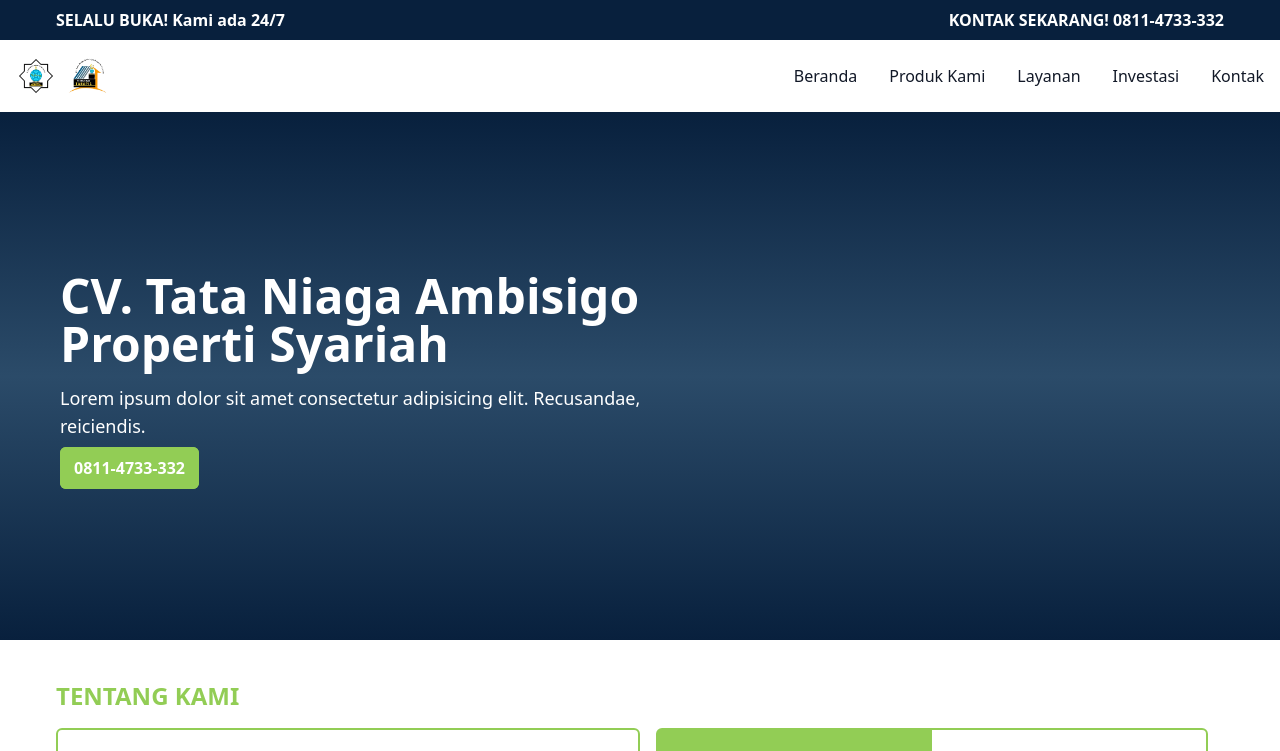
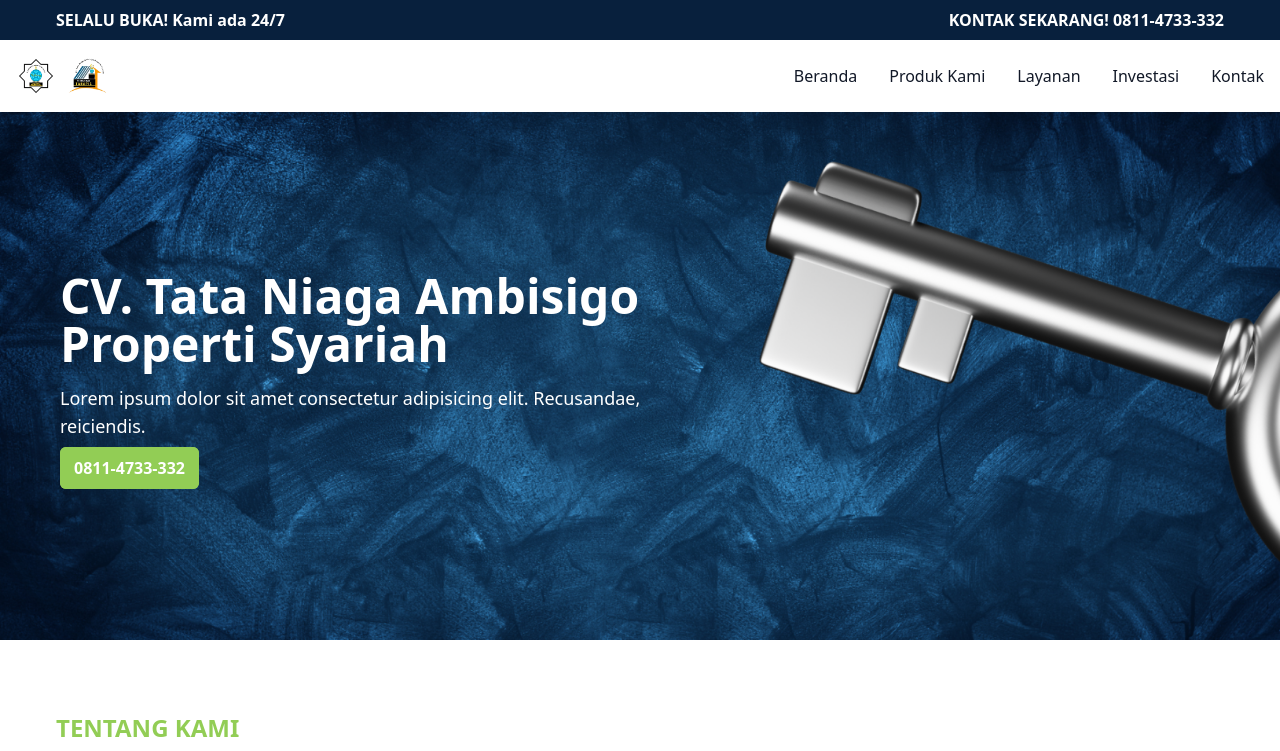
Before and after one commit to nadhirailmi/TANAPIS, a Vue app: page / in a window 1280 px wide. Shown: the top 751 px of the page. Built offline with nearby package versions, Linux system fonts and the light colour scheme.

Commit message:
background

```diff
--- a/src/components/HeRo.vue
+++ b/src/components/HeRo.vue
@@ -1,6 +1,6 @@
 <template>
 
-    <section id="hero" class="w-full bg-gradient-to-b from-[#08203D] via-[#2B4B69] to-[#08203D] justify-between flex px-4" loading="lazy">
+    <section id="hero" class="w-full bg-center-bottom bg-no-repeat mb-8 md:bg-cover bg-[url('src/assets/HERO.avif')] justify-between flex px-4" loading="lazy">
 
         <div class="text-white text-center sm:text-left py-40 mx-11 sm:w-[50%]">
 
```
